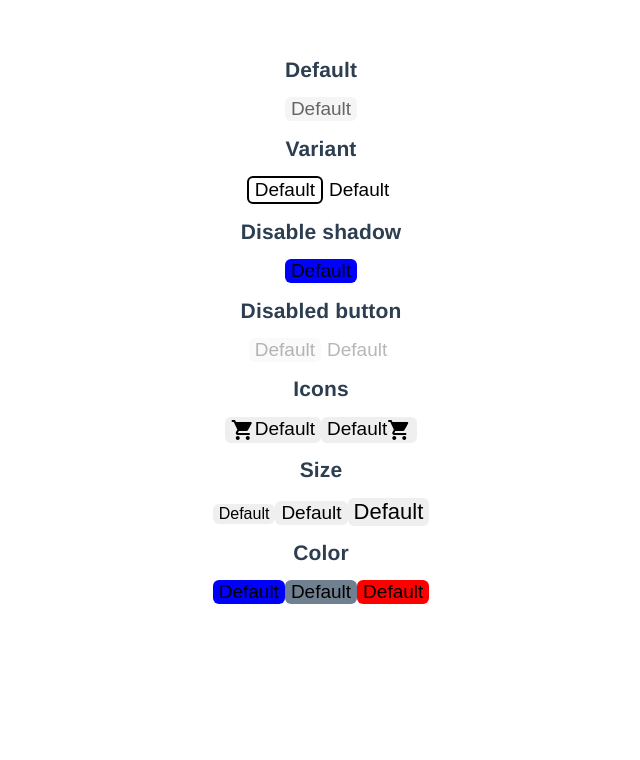
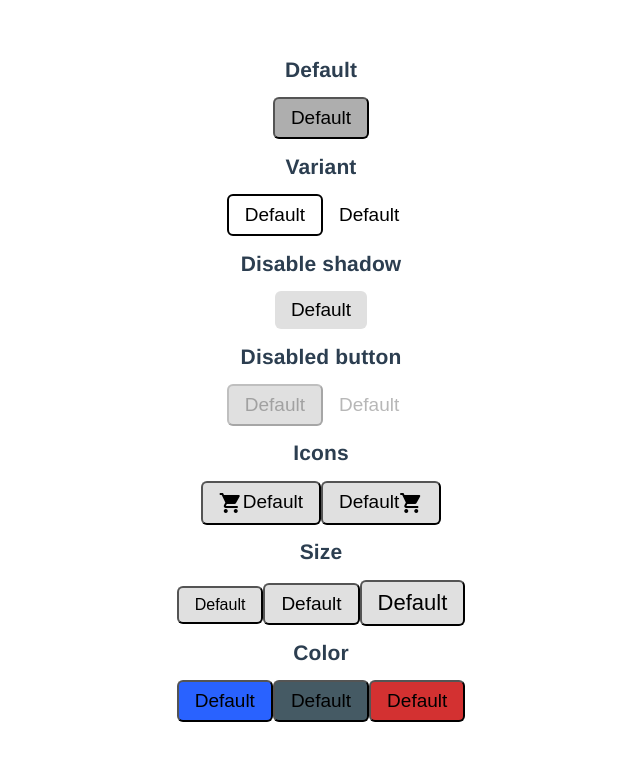
Before and after one commit to olex-bel/vue-button, a Vue app: page / in a window 1280 px wide. In both pictures the pointer is over the button 639 px from the left and 109 px from the top of the page. Shown: the top 760 px of the page, without its empty margins (319-959 px from the left). Built offline with nearby package versions, Linux system fonts and the light colour scheme.

Commit message:
Fixed styles

```diff
--- a/src/components/ButtonElement.vue
+++ b/src/components/ButtonElement.vue
@@ -95,7 +95,16 @@ export default {
 <style>
 .c-button {
   border-radius: 6px;
-  border: 0;
+  padding: 8px 16px;
+}
+
+.c-button--default {
+  background-color: #e0e0e0;
+}
+
+.c-button--default:hover:enabled,
+.c-button--default:focus:enabled {
+  background-color: #aeaeae;
 }
 
 .c-button--outline {
@@ -104,9 +113,9 @@ export default {
   cursor: pointer;
 }
 
-.c-button:hover:enabled,
-.c-button:focus:enabled {
-  opacity: 0.6;
+.c-button--outline:hover:enabled,
+.c-button--outline:focus:enabled {
+  background-color: #2962ff1a;
 }
 
 .c-button--text {
@@ -115,9 +124,13 @@ export default {
   cursor: pointer;
 }
 
+.c-button--text:hover:enabled,
+.c-button--text:focus:enabled {
+  background-color: #2962ff1a;
+}
+
 .c-button--disbale-shadow {
   border: none;
-  background-color: blue;
 }
 
 .c-button--primary {
@@ -137,14 +150,29 @@ export default {
 }
 
 .c-button--color-primary {
-  background-color: blue;
+  background-color: #2962ff;
+}
+
+.c-button--color-primary:hover:enabled,
+.c-button--color-primary:focus:enabled {
+  background-color: #0039cb;
 }
 
 .c-button--color-secandory {
-  background-color: slategray;
+  background-color: #455a64;
+}
+
+.c-button--color-secandory:hover:enabled,
+.c-button--color-secandory:focus:enabled {
+  background-color: #1c313a;
 }
 
 .c-button--color-danger {
-  background-color: red;
+  background-color: #d33131;
+}
+
+.c-button--color-danger:hover:enabled,
+.c-button--color-danger:focus:enabled {
+  background-color: #990008;
 }
 </style>
```
